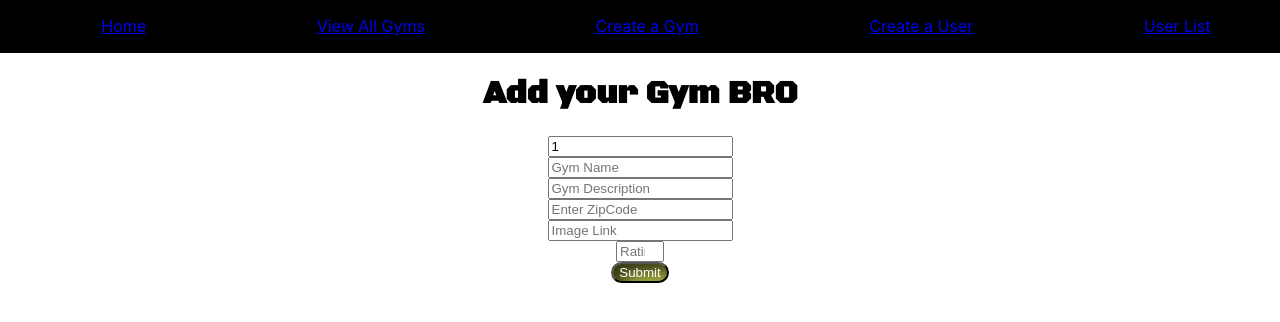
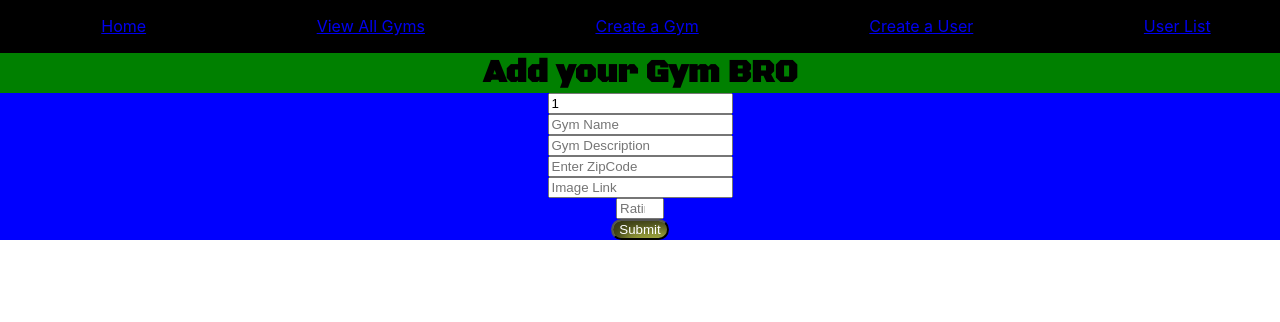
Before and after one commit to AlexanderZerra/Brumble, a React (Create React App) app in the folder client/: page /create in a window 1280 px wide. Shown: the top 322 px of the page. Built offline with nearby package versions, Linux system fonts and the light colour scheme; no server answers.

Commit message:
added more styling bits

```diff
--- a/client/src/pages/CreateGym.js
+++ b/client/src/pages/CreateGym.js
@@ -47,7 +47,7 @@ const CreateGym = (props) => {
   }
 
   return (
-    <div>
+    <div className="createall">
       <h1 className="formhead">Add your Gym BRO</h1>
       <body className="formbody">
         <div className="formgym">
--- a/client/src/styles/App.css
+++ b/client/src/styles/App.css
@@ -150,3 +150,12 @@ p.userp {
   color: black;
   text-align: center;
 }
+.formbody {
+  background-color: blue;
+}
+.createall {
+  background-color: green;
+}
+h1.formhead {
+  margin: auto;
+}
```
